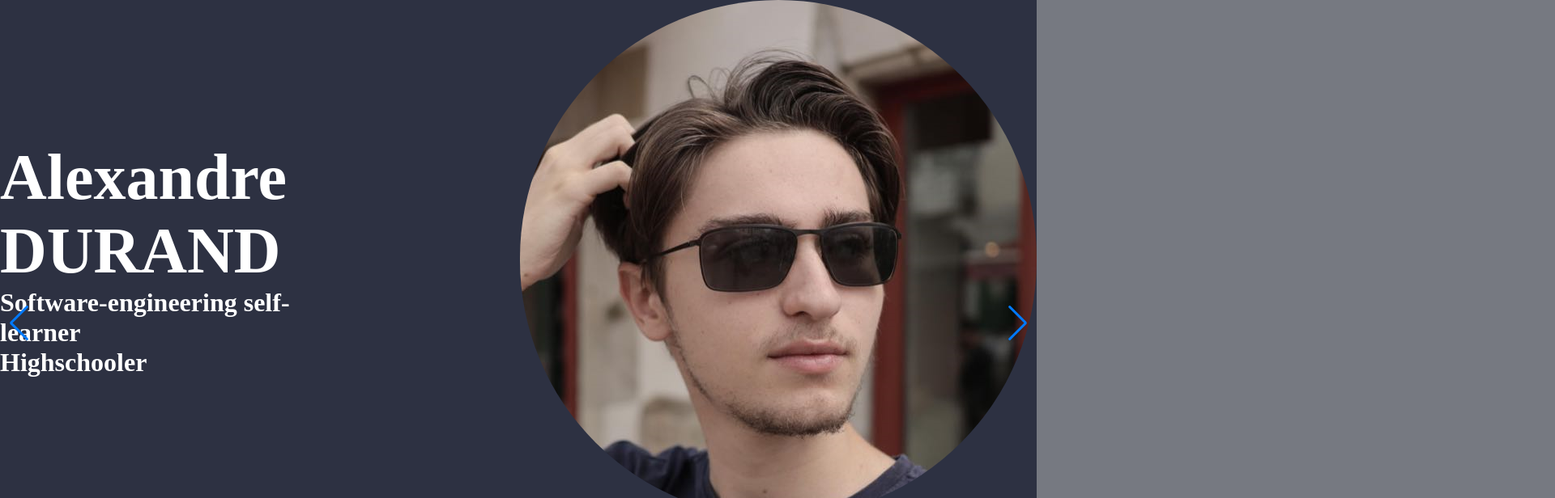
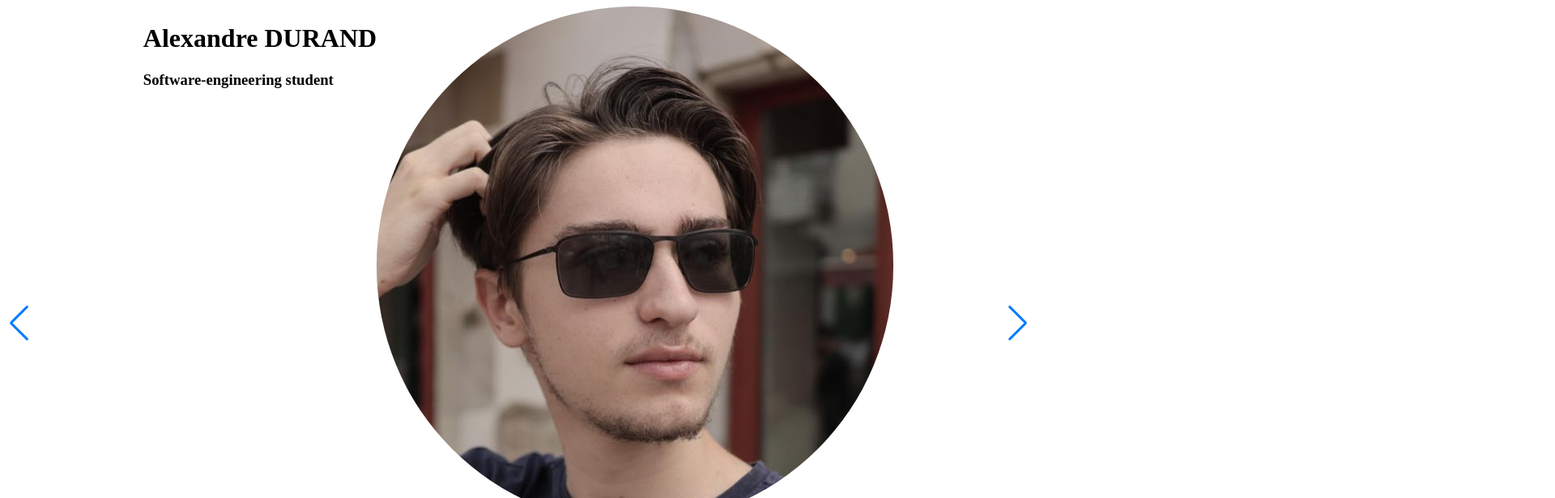
Before and after one commit to Krackmou/Portfolio, a website: page index.html in a window 1280 px wide. Shown: the top 616 px of the page at 81% size, 1920 px wide, since content can reach past the window. Drawn offline with nearby package versions, Linux system fonts and the light colour scheme.

Commit message:
Revert "styled the header"
This reverts commit c80a650cce431a06fe91c2fff0051cf47434d165.

```diff
--- a/index.html
+++ b/index.html
@@ -16,8 +16,7 @@
         <header>
             <div>
                 <h1>Alexandre DURAND</h1>
-                <h3>Software-engineering self-learner</h3>
-                <h3>Highschooler</h3>
+                <h3>Software-engineering student</h3>
             </div>
             <img src="./styles/pdp alex 2.png" alt="Alexandre's profile picture" id="pdp">
         </header>
--- a/scss/styles.scss
+++ b/scss/styles.scss
@@ -1,26 +1,10 @@
-* {
-    margin: 0;
-    padding: 0;
-    box-sizing: border-box;
-}
-
-html, body {
-    height: 100%;
-    width: 100%;
-}
-
-body{
-    background-color: #767981;
-    color: #FFFFFF;
-}
-
 nav{
     position: fixed;
     left: 50%;
     bottom: 0;
     transform: translateX(-50%);
-    width: 20%;
-    height: auto
+    width: 15%;
+    height: 5%;
 }
 
 #nav{
@@ -32,11 +16,11 @@ nav{
     padding-left: 4%;
     padding-right: 4%;
     border-radius: 20px;
-    background-color: #EF8354;
+    background-color: #BFC0C0
 }
 
 #nav li{
-    background-color: #2D3142;
+    background-color: #EF8354;
     padding: 2%;
     border-radius: 20px;
 }
@@ -44,19 +28,6 @@ nav{
 header{
     display: flex;
     justify-content: center;
-    align-items: center;
-    gap: 20%;
-    background-color: #2D3142;
-    padding: 0;
-    margin: 0;
-}
-
-h1{
-    font-size: 5rem;
-}
-
-h3{
-    font-size: 2rem;
 }
 
 #pdp{
```
Also changed, not shown: styles/styles.css.
